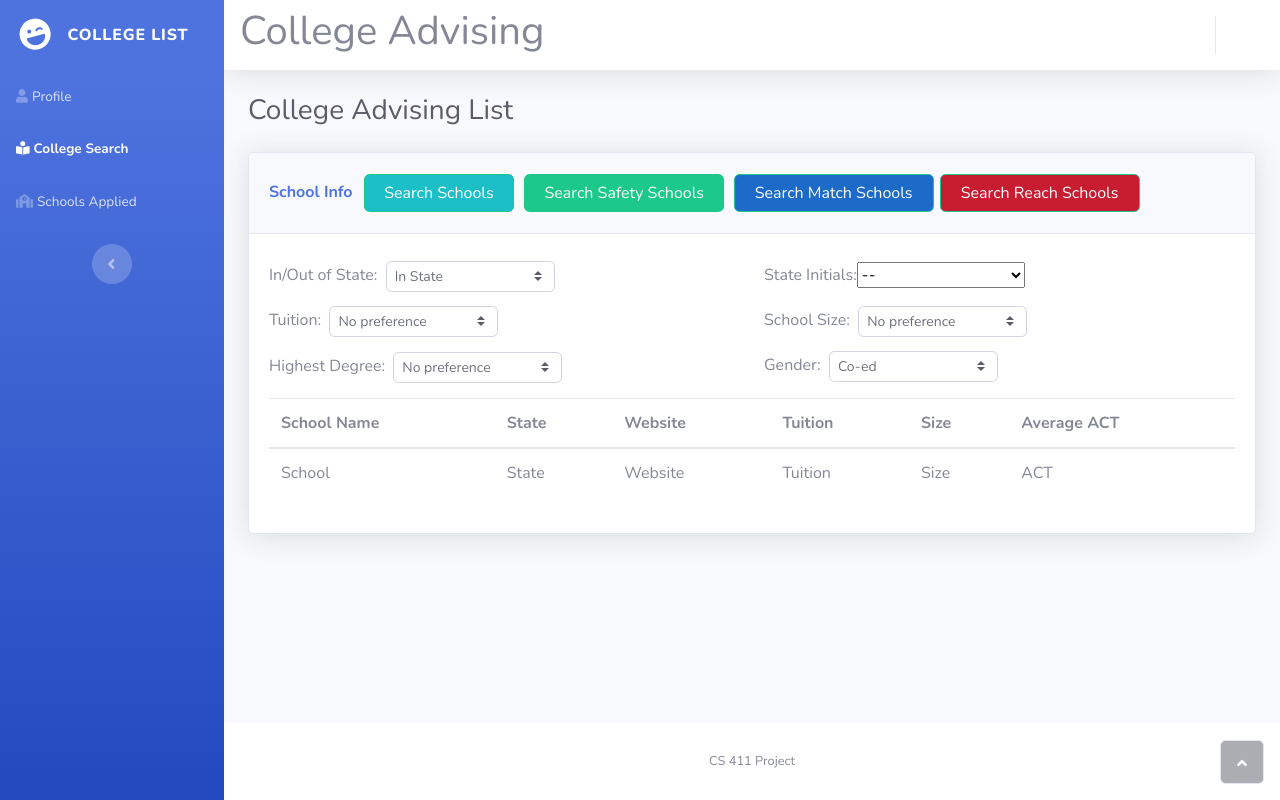
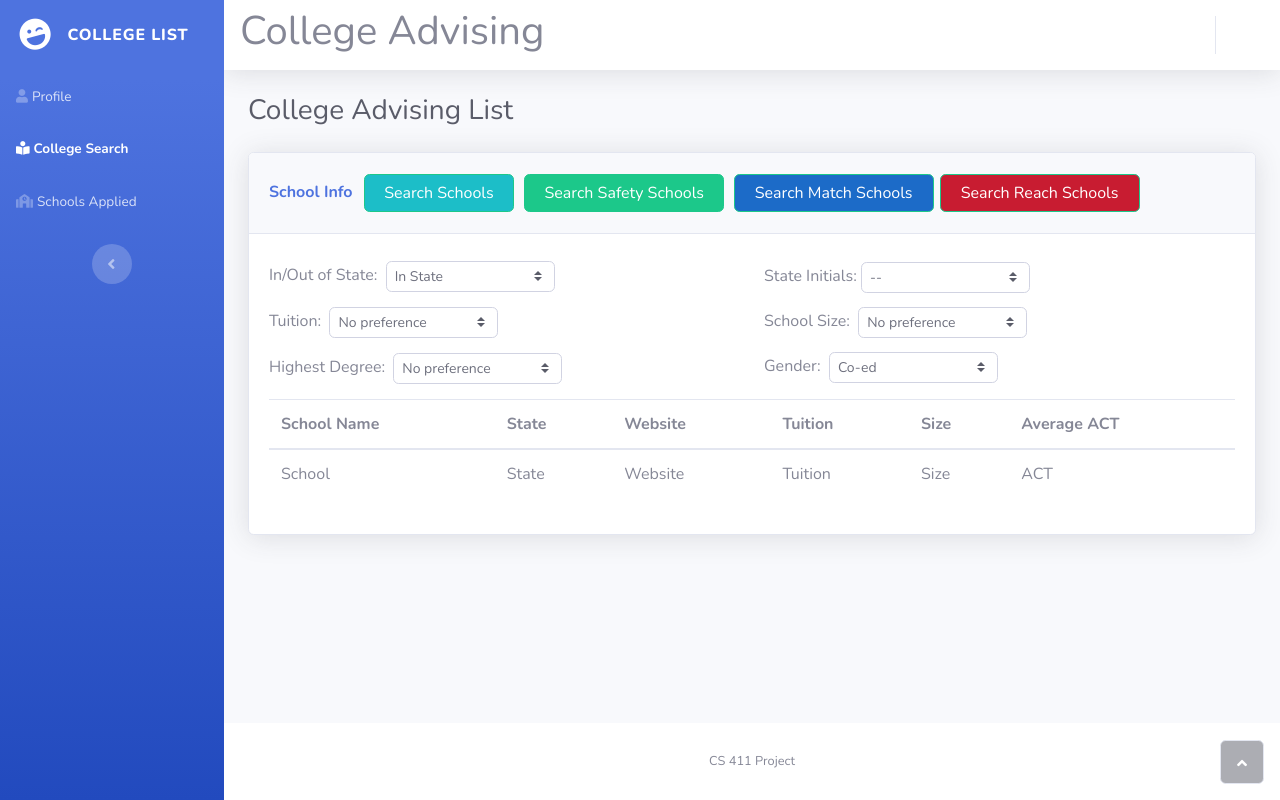
Before and after one commit to pwasal3/CollegeAdvising, a Django app: template website/templates/index.html in a window 1280 px wide. Run offline with Django 3.2, Linux system fonts and the light colour scheme; the template is opened without the code that fills it, so the values that code supplies are empty; some libraries are stand-ins or nearby versions.

Commit message:
added formating for stages

```diff
--- a/website/templates/index.html
+++ b/website/templates/index.html
@@ -88,7 +88,9 @@
                                             <option value="">Out of State</option>
                                         </select>&nbsp;</label></div>
                                 <div class="col-md-6 text-nowrap"><label class="col-form-label"
-                                        style="margin-top: 1px;">State Initials:<select>
+                                        style="margin-top: 1px;">State Initials:&nbsp;<select
+                                        class="form-control form-control-sm custom-select custom-select-sm"
+                                        style="width: 169px;">
                                             <option value="">--</option>
                                             <option value="AL">Alabama</option>
                                             <option value="AK">Alaska</option>
@@ -141,7 +143,7 @@
                                             <option value="WV">West Virginia</option>
                                             <option value="WI">Wisconsin</option>
                                             <option value="WY">Wyoming</option>
-                                        </select></label>
+                                        </select>&nbsp;</label>
                                 </div>
                             </div>
                             <div class="row">
```
